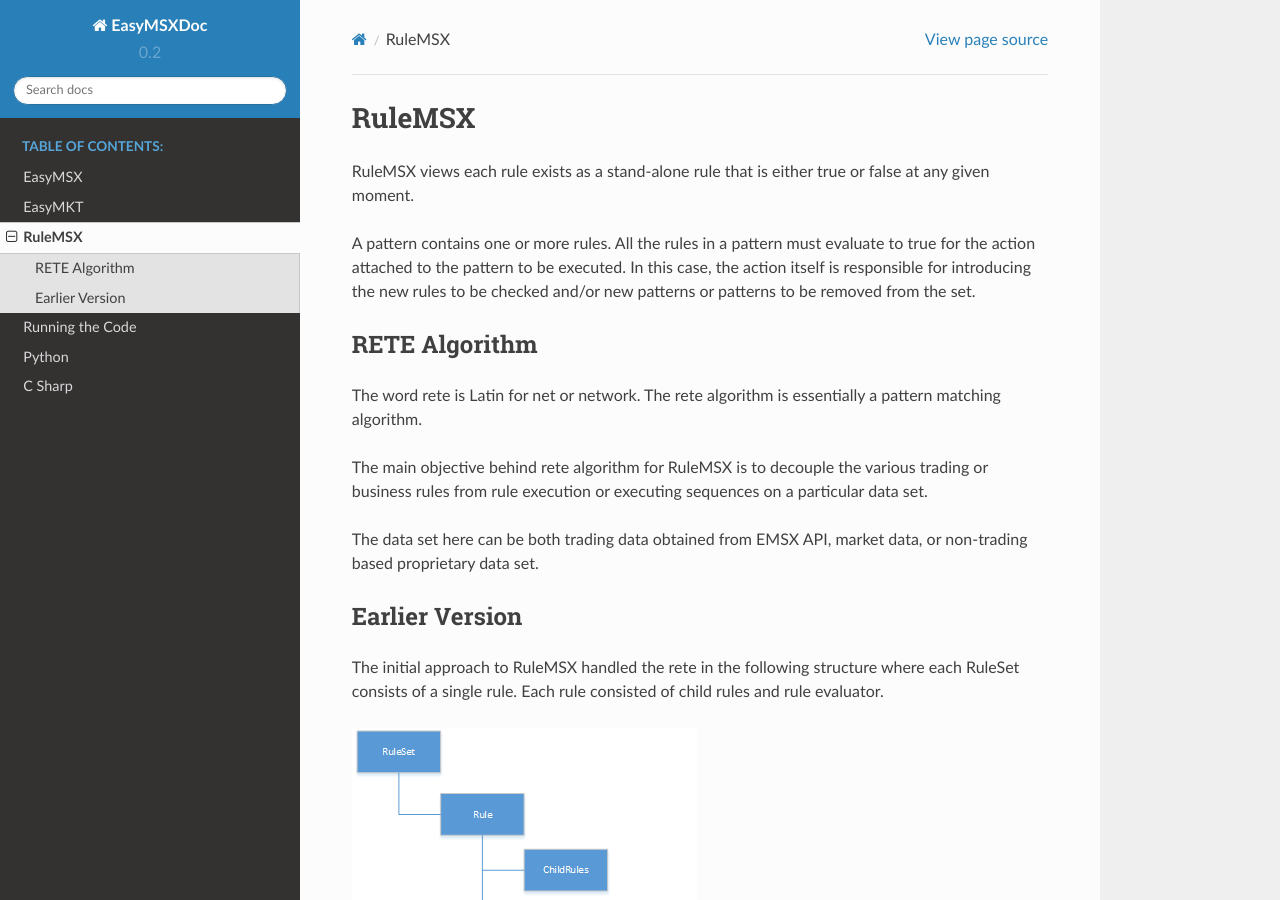
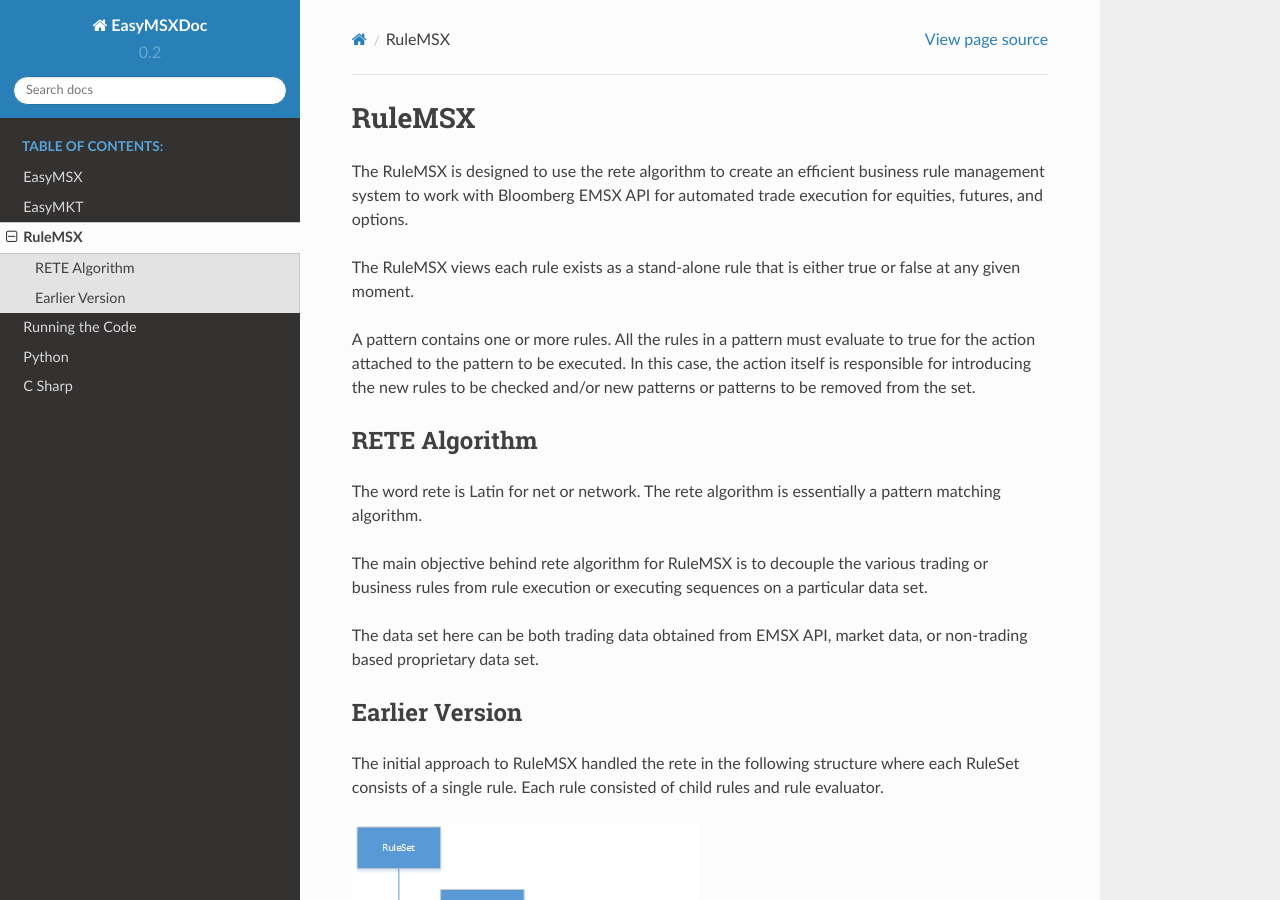
Before and after one commit to tkim/EasyMSX, a Sphinx documentation site: the page built from source/ruleMSX.rst, in a window 1280 px wide and 900 px high. Built offline with Sphinx 7.4.7 and the Read the Docs theme 2.0.0, drawn with Linux system fonts in a browser that asks for light colours; formulas are drawn with MathJax 3.

Commit message:
modified rete & rulemsx

```diff
--- a/source/ruleMSX.rst
+++ b/source/ruleMSX.rst
@@ -2,7 +2,9 @@
 RuleMSX
 #######
 
-RuleMSX views each rule exists as a stand-alone rule that is either true or false at any given moment.
+The RuleMSX is designed to use the rete algorithm to create an efficient business rule management system to work with Bloomberg EMSX API for automated trade execution for equities, futures, and options.
+
+The RuleMSX views each rule exists as a stand-alone rule that is either true or false at any given moment.
 
 A pattern contains one or more rules. All the rules in a pattern must evaluate to true for the action attached to the pattern to be executed. In this case, the action itself is responsible for introducing the new rules to be checked and/or new patterns or patterns to be removed from the set.
 
```
Also changed, not shown: 5 other files.
